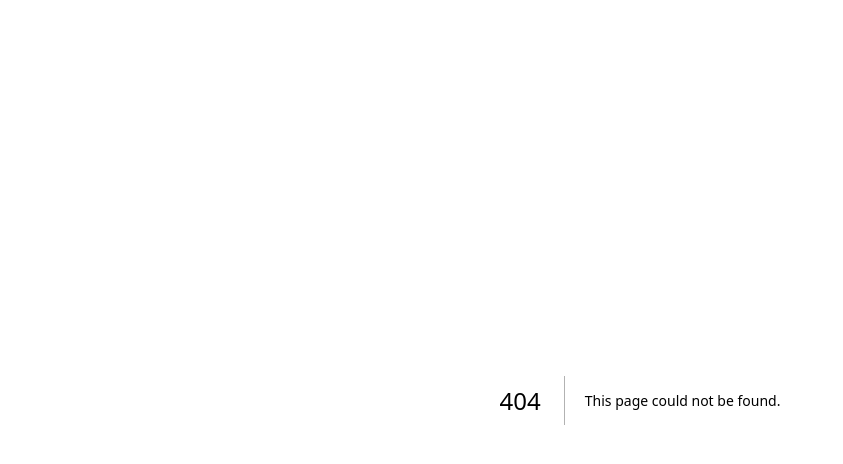
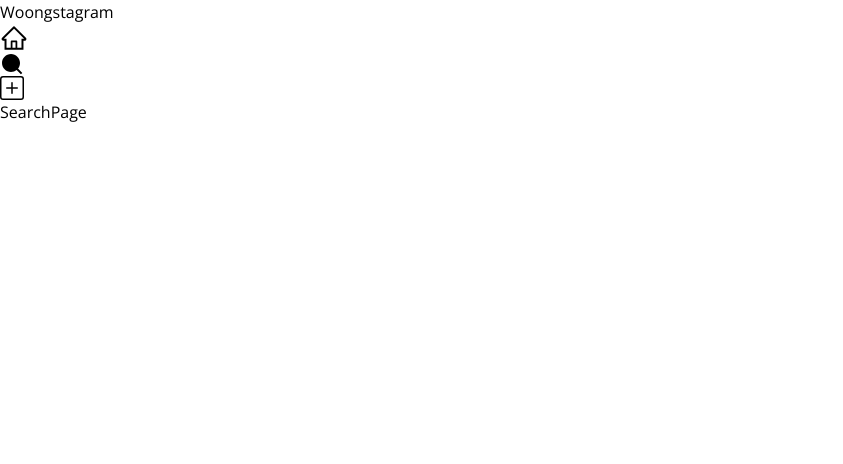
Before and after one commit to dixk3458/Nextjs-Woongstagram, a Next.js app: page /search in a window 1280 px wide. Before the commit this address had no page. Shown: the top 464 px of the page, without its empty margins (0-843 px from the left). Built offline with nearby package versions, Linux system fonts and the light colour scheme.

Commit message:
Navbar 컴포넌트

```diff
--- a/src/app/layout.tsx
+++ b/src/app/layout.tsx
@@ -1,6 +1,7 @@
 import type { Metadata } from 'next';
 import { Open_Sans } from 'next/font/google';
 import './globals.css';
+import Navbar from '@/components/Navbar';
 
 const OpenSans = Open_Sans({ subsets: ['latin'] });
 
@@ -16,7 +17,10 @@ export default function RootLayout({
 }>) {
   return (
     <html className={OpenSans.className} lang="en">
-      <body>
+      <body className="flex flex-col w-full max-w-screen-2xl mx-auto">
+        <header>
+          <Navbar/>
+        </header>
         <main>{children}</main>
       </body>
     </html>
--- /dev/null
+++ b/src/app/new/page.tsx
@@ -0,0 +1,5 @@
+
+
+export default function NewPage() {
+  return <>NewPost</>;
+}
--- /dev/null
+++ b/src/app/search/page.tsx
@@ -0,0 +1,3 @@
+export default function SearchPage() {
+  return <>SearchPage</>;
+}
--- /dev/null
+++ b/src/components/Navbar.tsx
@@ -0,0 +1,50 @@
+'use client';
+
+import Link from 'next/link';
+import { usePathname } from 'next/navigation';
+import HomeIcon from './ui/icon/HomeIcon';
+import SearchFillIcon from './ui/icon/SearchFillIcon';
+import SearchIcon from './ui/icon/SearchIcon';
+import HomeFillIcon from './ui/icon/HomeFillIcon';
+import NewIcon from './ui/icon/NewIcon';
+import NewFillIcon from './ui/icon/NewFillIcon';
+
+const menu = [
+  {
+    href: '/',
+    icon: <HomeIcon />,
+    clickedIcon: <HomeFillIcon />,
+  },
+  {
+    href: '/search',
+    icon: <SearchIcon />,
+    clickedIcon: <SearchFillIcon />,
+  },
+  {
+    href: '/new',
+    icon: <NewIcon />,
+    clickedIcon: <NewFillIcon />,
+  },
+];
+
+export default function Navbar() {
+  const pathName = usePathname();
+  return (
+    <div>
+      <Link href="/">
+        <h1>Woongstagram</h1>
+      </Link>
+      <nav>
+        <ul>
+          {menu.map(item => (
+            <li key={item.href}>
+              <Link href={item.href}>
+                {pathName === item.href ? item.clickedIcon : item.icon}
+              </Link>
+            </li>
+          ))}
+        </ul>
+      </nav>
+    </div>
+  );
+}
--- /dev/null
+++ b/src/components/ui/icon/HomeFillIcon.tsx
@@ -0,0 +1,4 @@
+import { AiFillHome } from 'react-icons/ai';
+export default function HomeFillIcon() {
+  return <AiFillHome className="w-7 h-7" />;
+}
--- /dev/null
+++ b/src/components/ui/icon/HomeIcon.tsx
@@ -0,0 +1,5 @@
+import { AiOutlineHome } from 'react-icons/ai';
+
+export default function HomeIcon() {
+  return <AiOutlineHome className="w-7 h-7" />;
+}
--- /dev/null
+++ b/src/components/ui/icon/NewFillIcon.tsx
@@ -0,0 +1,5 @@
+import { BsPlusSquareFill } from 'react-icons/bs';
+
+export default function NewFillIcon() {
+  return <BsPlusSquareFill className="w-6 h-6" />;
+}
--- /dev/null
+++ b/src/components/ui/icon/NewIcon.tsx
@@ -0,0 +1,5 @@
+import { BsPlusSquare } from 'react-icons/bs';
+
+export default function NewIcon() {
+  return <BsPlusSquare className="w-6 h-6" />;
+}
--- /dev/null
+++ b/src/components/ui/icon/SearchFillIcon.tsx
@@ -0,0 +1,5 @@
+import { RiSearchFill } from 'react-icons/ri';
+
+export default function SearchFillIcon() {
+  return <RiSearchFill className="w-6 h-6" />;
+}
--- /dev/null
+++ b/src/components/ui/icon/SearchIcon.tsx
@@ -0,0 +1,5 @@
+import { RiSearchLine } from 'react-icons/ri';
+
+export default function SearchIcon() {
+  return <RiSearchLine className="w-6 h-6" />;
+}
```
Also changed, not shown: package.json (+5 -4 lines), 1 other file (tests, documents, lock files or other folders).
